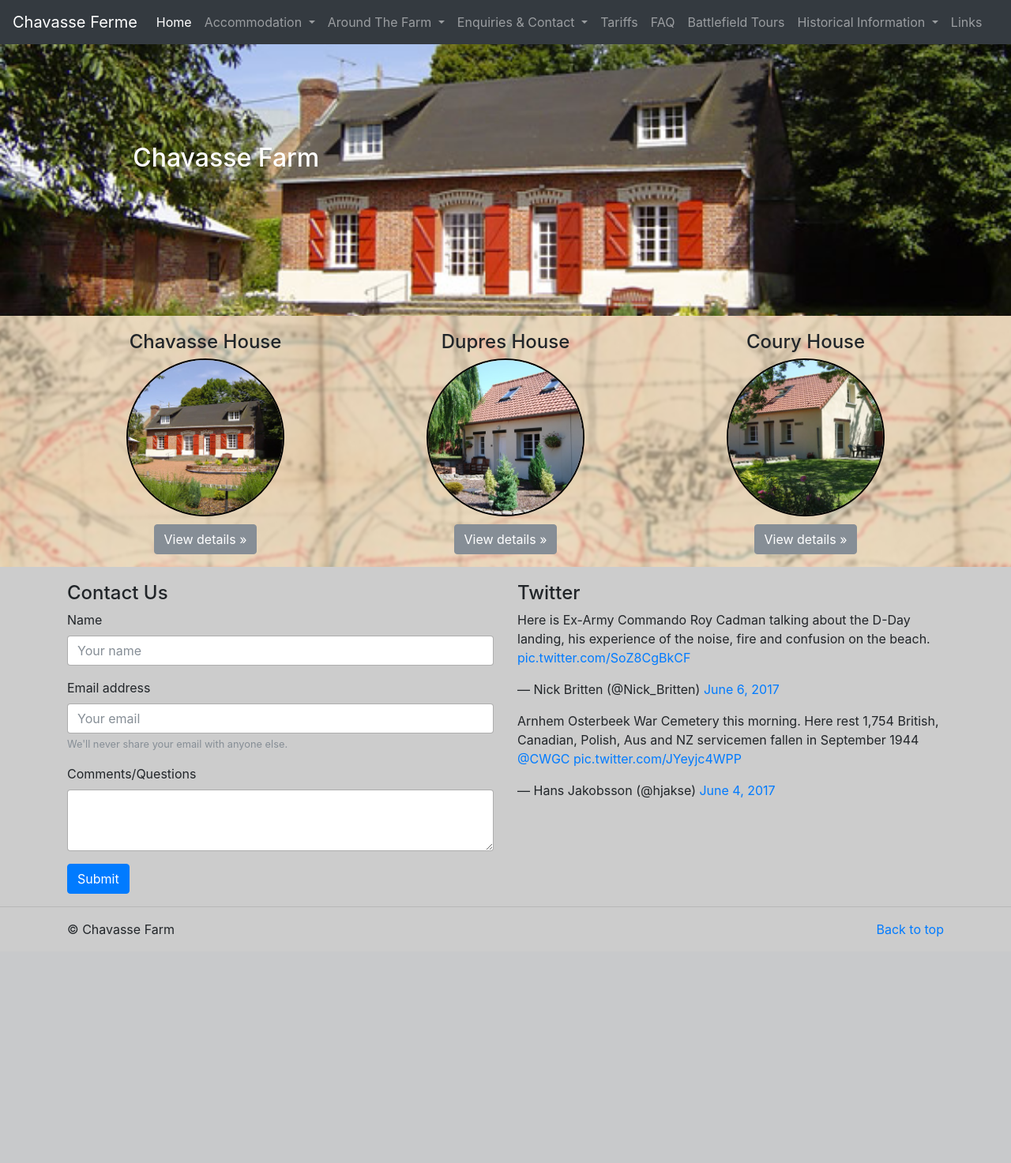
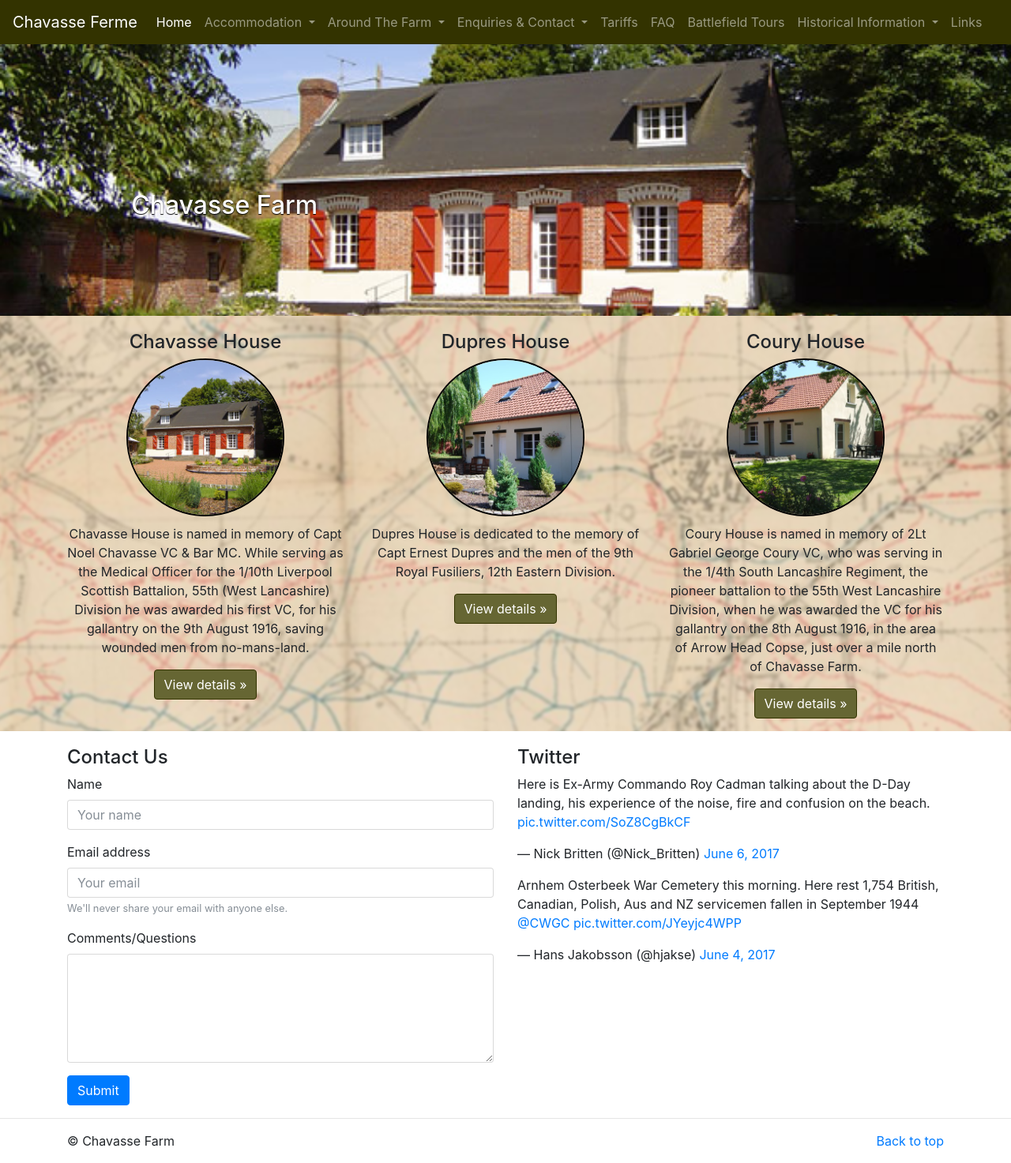
Before and after one commit to dstewart101/chavasseferme, a PHP site: page / in a window 1280 px wide. Shown: the whole page at 79% size. Before the commit the page ends 1186 px from the top, so only its background shows below. Run offline with PHP 8.4, Linux system fonts and the light colour scheme; some libraries are stand-ins or nearby versions.

Commit message:
homepage media queries

```diff
--- a/src/css/chavasse.css
+++ b/src/css/chavasse.css
@@ -45,15 +45,39 @@
 
 
 @media (min-width: 576px) {
-    body { background-color: #ccc; }
+    .house-text {
+        display: inherit;
+    }
 }
 
 @media (min-width: 768px) {
-    body { background-color: #ccc; }
+    h2.form-padding { padding-top: 0; }
 }
 
 
 @media (min-width: 992px) {
+
+    .full-width-image {
+        height: 300px;
+        background: url("../img/01.jpg") no-repeat center center fixed;
+        background-size: cover;
+        background-position-y: -120px;
+        text-align: center;
+    }
+
+    .full-width-image h1 {
+        color: white;
+        vertical-align:middle;
+        text-align: center;
+        padding-top: 120px;
+        text-shadow: 0px 1px 1px black;
+    }
+
+    .full-width-image p {
+        color: white;
+        text-shadow: 0px 1px 1px black;
+    }
+
     .chavasse-padding {
         padding-top: 20px;
         overflow-x: hidden;
@@ -82,6 +106,10 @@
         filter: blur(2px);
         overflow-x: hidden;
     }
+}
+
+@media (min-width: 1100px) {
+
 }
 
 @media (min-width: 1200px) {
@@ -143,3 +171,39 @@ margin-bottom: 10px;
 .form-padding {
     padding-top: 20px;
 }
+
+
+
+
+
+.bg-dark {
+    background-color: #330!important;
+}
+
+.nav-link {
+    color: blue;
+}
+
+.dropdown-menu {
+    background-color: rgba(255,255,255,0.1);
+}
+
+.dropdown-item {
+    background-color: rgba(255,255,255,0.05);
+    color: rgba(255,255,255, 0.8);
+}
+
+.dropdown-item:hover {
+    background-color: rgba(255,255,255,0.1);
+    color: rgba(255,255,255,1);
+}
+
+.btn-secondary {
+    background-color: #663;
+    border-color: #330;
+}
+
+.btn-secondary:hover {
+    background-color: #330;
+    border-color: black;
+}
--- a/src/index.html
+++ b/src/index.html
@@ -87,7 +87,7 @@
 
     <div class="container-fluid full-width-image">
         <h1>Chavasse Farm</h1>
-        <p>Battefield Accommodation in the Somme</p>
+        <p>Battlefield Accommodation in the Somme</p>
     </div>
 
     <div class="container-fluid chavasse-padding">
@@ -139,14 +139,14 @@
 
                     <div class="form-group">
                         <label for="comments">Comments/Questions</label>
-                        <textarea class="form-control" id="comments" rows="3"></textarea>
+                        <textarea class="form-control" id="comments" rows="6"></textarea>
                     </div>
                     <button type="submit" class="btn btn-primary">Submit</button>
                 </form>
             </div>
 
             <div class="col">
-                <h2>Twitter</h2>
+                <h2 class="form-padding">Twitter</h2>
                 <blockquote class="twitter-tweet" data-cards="hidden" data-lang="en"><p lang="en" dir="ltr">Here is Ex-Army Commando Roy Cadman talking about the D-Day landing, his experience of the noise, fire and confusion on the beach. <a href="https://t.co/SoZ8CgBkCF">pic.twitter.com/SoZ8CgBkCF</a></p>&mdash; Nick Britten (@Nick_Britten) <a href="https://twitter.com/Nick_Britten/status/872165542660120577">June 6, 2017</a></blockquote>
                 <script async src="//platform.twitter.com/widgets.js" charset="utf-8"></script>
 
```
Lines whose indentation alone changed are shown as unchanged.
